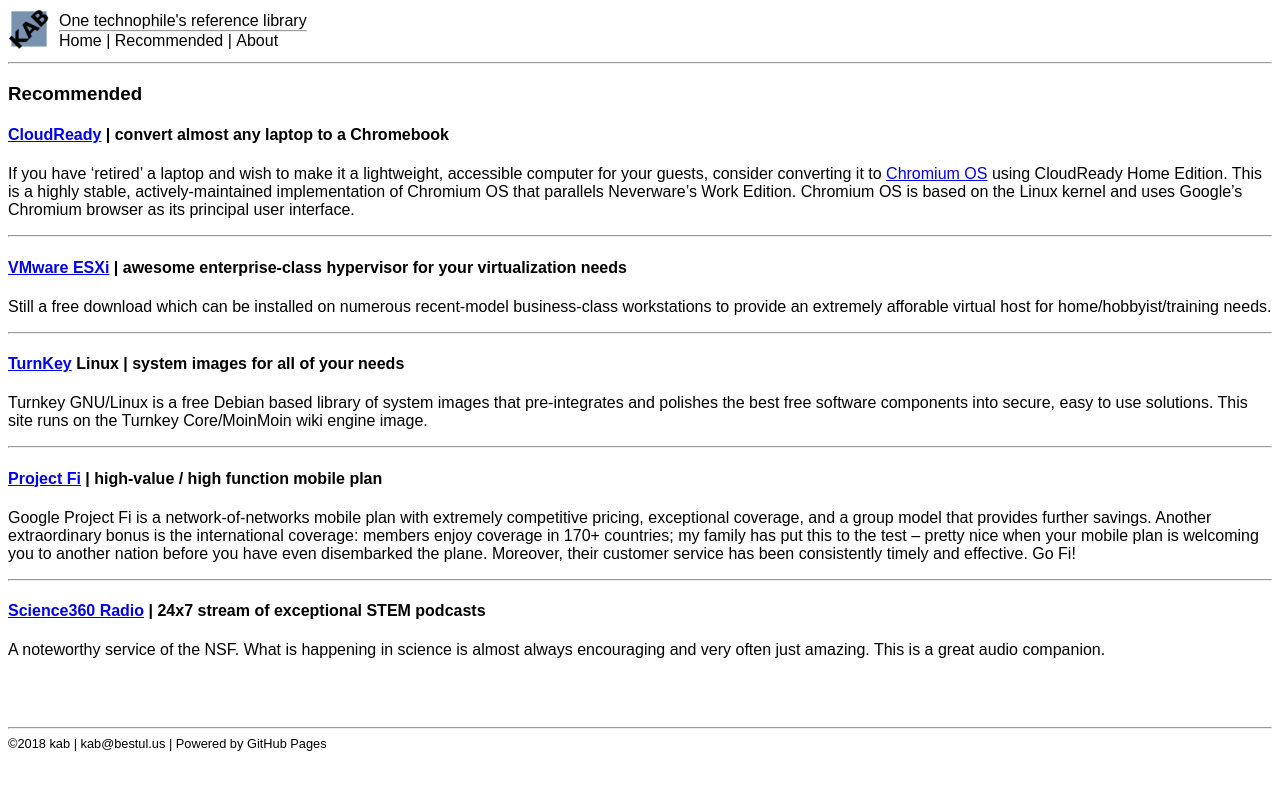
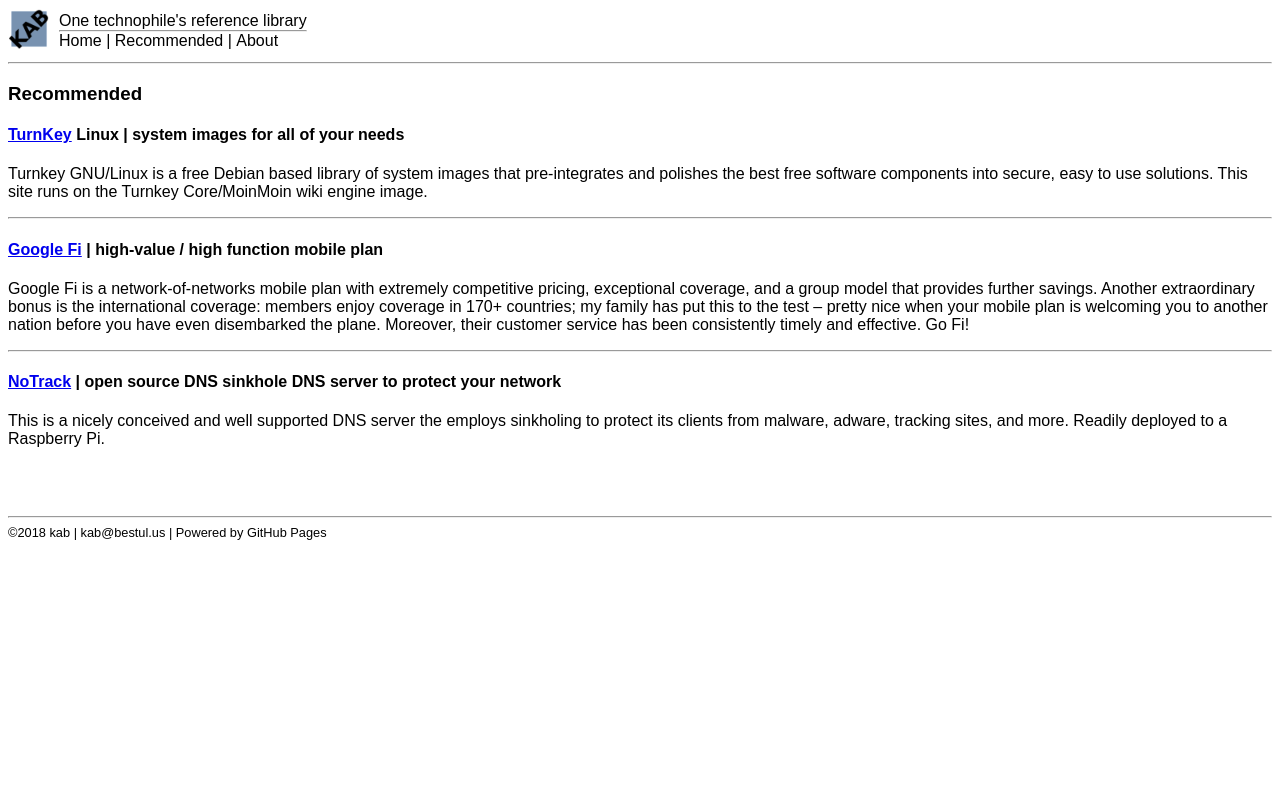
Before and after one commit to kabtech/kab, a Jekyll site: the page built from recommended.md, in a window 1280 px wide. Shown: the top 790 px of the page. Built offline with Jekyll 4.4.1, drawn with Linux system fonts in a browser that asks for light colours.

Commit message:
Update recommended.md

```diff
--- a/recommended.md
+++ b/recommended.md
@@ -4,30 +4,19 @@
 ---
 ### Recommended
 
-#### [CloudReady](https://www.neverware.com/freedownload/) | convert almost any laptop to a Chromebook
-
-If you have 'retired' a laptop and wish to make it a lightweight, accessible computer for your guests, consider converting it to [Chromium OS](http://www.chromium.org/chromium-os) using CloudReady Home Edition. This is a highly stable, actively-maintained implementation of Chromium OS that parallels Neverware's Work Edition. Chromium OS is based on the Linux kernel and uses Google's Chromium browser as its principal user interface.
-
-----
-#### [VMware ESXi](http://www.vmware.com/products/esxi-and-esx.html) | awesome enterprise-class hypervisor for your virtualization needs
-
-Still a free download which can be installed on numerous recent-model business-class workstations to provide an extremely afforable virtual host for home/hobbyist/training needs.
-
-----
 #### [TurnKey](https://www.turnkeylinux.org/about) Linux | system images for all of your needs
 
 Turnkey GNU/Linux is a free Debian based library of system images that pre-integrates and polishes the best free software components into secure, easy to use solutions. This site runs on the Turnkey Core/MoinMoin wiki engine image.
 
 ----
-#### [Project Fi](https://fi.google.com/about/) | high-value / high function mobile plan
+#### [Google Fi](https://fi.google.com/about/) | high-value / high function mobile plan
 
-Google Project Fi is a network-of-networks mobile plan with extremely competitive pricing, exceptional coverage, and a group model that provides further  savings. Another extraordinary bonus is the international coverage: members enjoy coverage in 170+ countries; my family has put this to the test -- pretty nice when your mobile plan is welcoming you to another nation before you have even disembarked the plane. Moreover, their customer service has been consistently timely and effective. Go Fi!
+Google Fi is a network-of-networks mobile plan with extremely competitive pricing, exceptional coverage, and a group model that provides further  savings. Another extraordinary bonus is the international coverage: members enjoy coverage in 170+ countries; my family has put this to the test -- pretty nice when your mobile plan is welcoming you to another nation before you have even disembarked the plane. Moreover, their customer service has been consistently timely and effective. Go Fi!
 
 ----
-#### [Science360 Radio](https://nsf.gov/news/special_reports/apps/360_radio.jsp) | 24x7 stream of exceptional STEM podcasts
+#### [NoTrack](https://github.com/quidsup/notrack) | open source DNS sinkhole DNS server to protect your network
 
-A noteworthy service of the NSF. What is happening in science is almost always encouraging and very often just amazing. This is a great audio companion.
-
+This is a nicely conceived and well supported DNS server the employs sinkholing to protect its clients from malware, adware, tracking sites, and more. Readily deployed to a Raspberry Pi.
 
 <br/>
 <br/>
```
